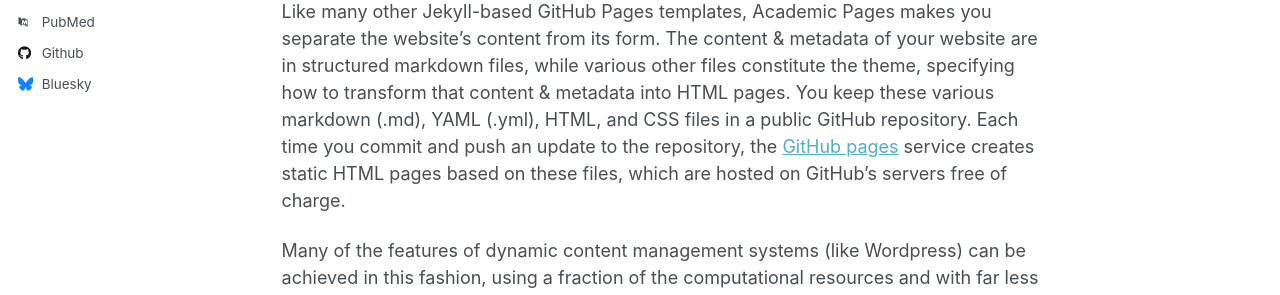
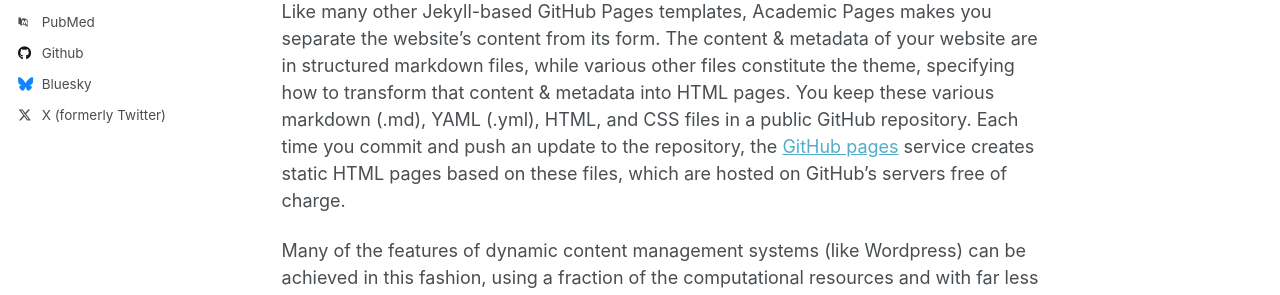
Before and after one commit to neurodidi/neurodidi.github.io, a Jekyll site: the page built from _pages/about.md, in a window 1280 px wide. Shown: the part 520-815 px from the top of the page. Built offline with Jekyll 4.4.1, drawn with Linux system fonts in a browser that asks for light colours; some web fonts are replaced; part of the change alters nothing that is shown.

Commit message:
Update _config.yml

```diff
--- a/_config.yml
+++ b/_config.yml
@@ -65,7 +65,7 @@ author:
   steam            : # Username
   telegram         : # URL
   tumblr           : # Username
-  twitter          : # Username for X / Twitter
+  twitter          : "https://twitter.com/neuro_didi"
   vine             : # Username
   weibo            : # Username
   wikipedia        : # Username
```
